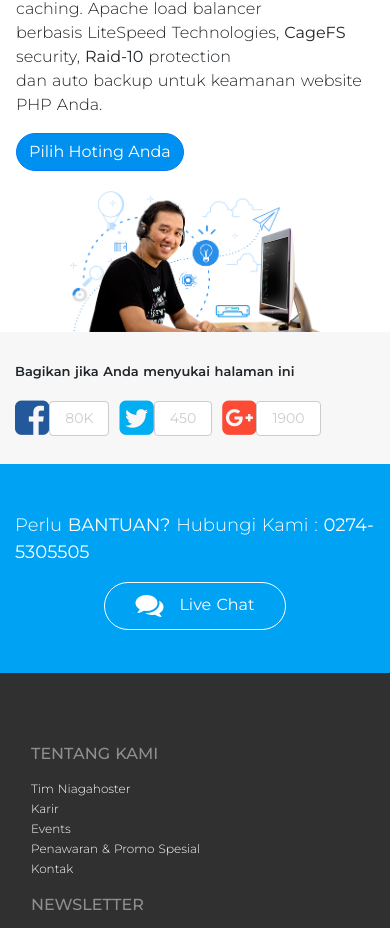
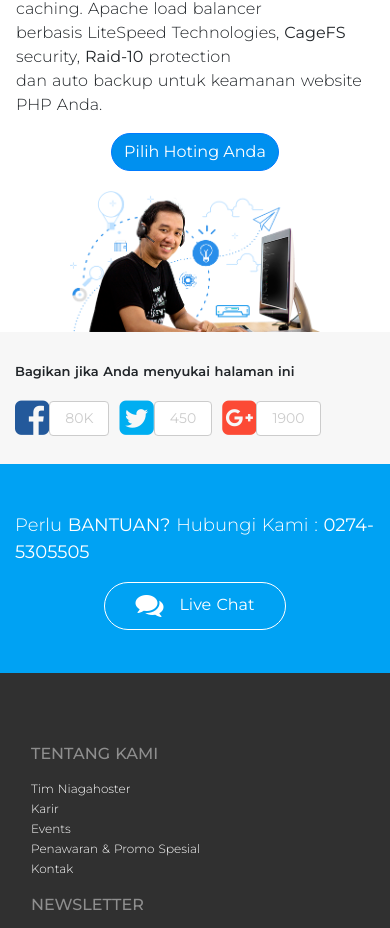
Before and after one commit to fshlarf/niagahoster-landing-page, a Nuxt app: page / in a window 390 px wide. Shown: the part 5476-6404 px from the top of the page. Built offline with nearby package versions, Linux system fonts and the light colour scheme; no server answers.

Commit message:
add class for button container linux section component

```diff
--- a/components/organisms/LinuxSection.vue
+++ b/components/organisms/LinuxSection.vue
@@ -10,7 +10,9 @@
                     berbasis LiteSpeed Technologies, <b>CageFS</b> security, <b>Raid-10</b> protection<br>
                     dan auto backup untuk keamanan website PHP Anda.
                 </p>
-                <button type="button" class="linux__btn btn btn-primary">Pilih Hoting Anda</button>
+                <div class="linux__content-info--btn">
+                    <button type="button" class="linux__btn btn btn-primary">Pilih Hoting Anda</button>
+                </div>
             </div>
             <div class="linux__content-img">
                 <img src="~/assets/images/image_support.png">
@@ -61,6 +63,9 @@ export default {
                     margin-bottom: 20px;
                     margin-top: 0px;
                 }
+                &--btn {
+                    text-align: center;
+                }
             }
             &-img {
                 text-align: center!important;
```
